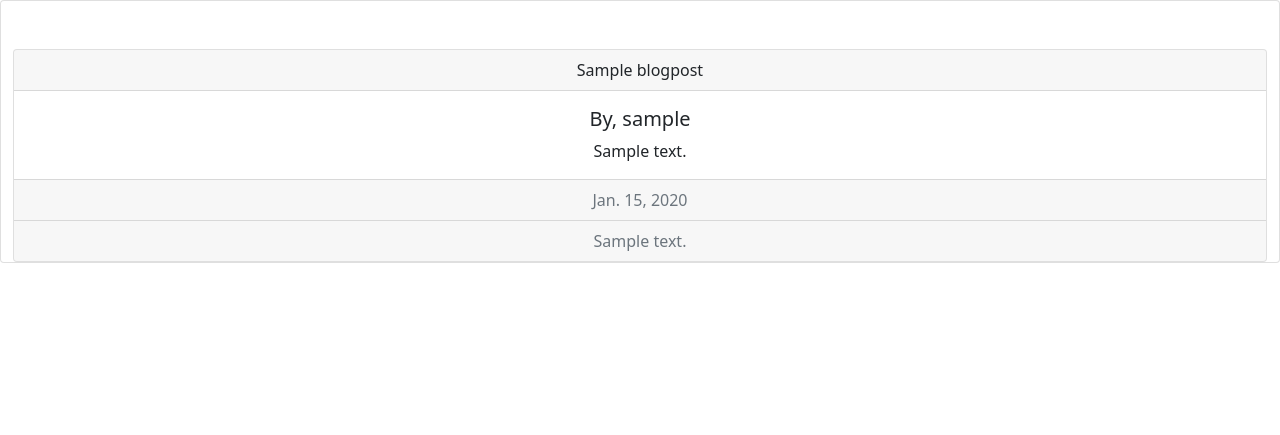
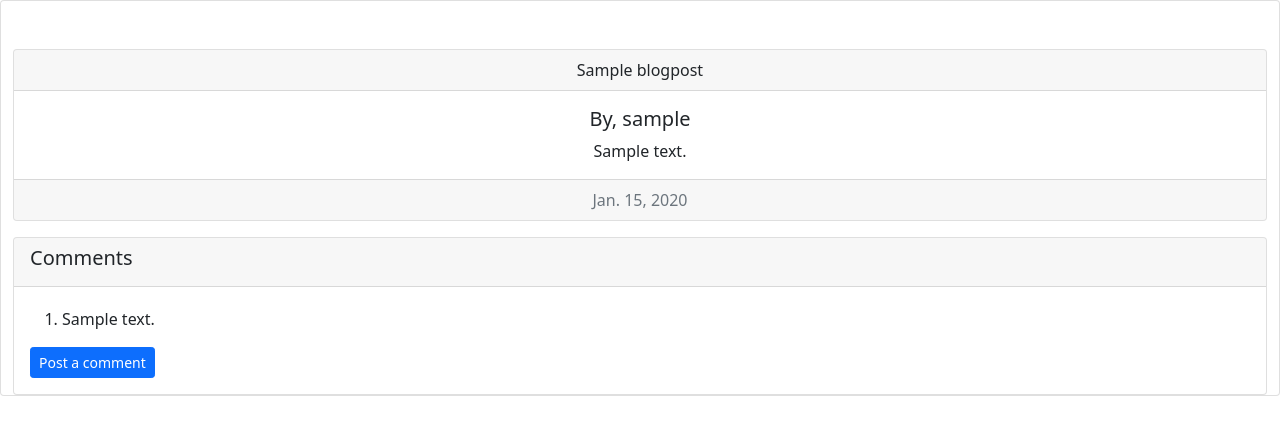
Before and after one commit to AswinAsok/Teckieium, a Django app: page /blog/1 in a window 1280 px wide. Shown: the part 72-507 px from the top of the page. Run offline with Django 3.2, Linux system fonts and the light colour scheme; tables that the repository leaves empty hold one stand-in row (values such as "Sample post").

Commit message:
Comments display area styled

```diff
--- a/Templates/blogdetails.html
+++ b/Templates/blogdetails.html
@@ -4,17 +4,25 @@
     <div class="card-header">{{Blog.blog_title}}</div>
     <div class="card-body">
       <h5 class="card-title">By, {{Blog.blog_author}}</h5>
-      <p class="card-text">
-        {{Blog.blog_content}}
-      </p>
+      <p class="card-text">{{Blog.blog_content}}</p>
     </div>
     <div class="card-footer text-muted">{{Blog.blog_date}}</div>
-    {% for comment in Comments %}
-    <div class="card-footer text-muted">{{comment}}</div>
-    {% endfor %}
   </div>
 
-
-
-  {% endblock %}
+  <div class="card mt-3">
+    <div class="card-header"><h5>Comments</h5></div>
+    <div class="card-body">
+      <ol>
+        {% for comment in Comments %}
+        <li>
+          <p class="mt-1">{{comment}}</p>
+        </li>
+        {% endfor %}
+      </ol>
+      <button type="button" class="btn btn-primary btn-sm">
+        Post a comment
+      </button>
+    </div>
+  </div>
 </div>
+{% endblock %}
```
